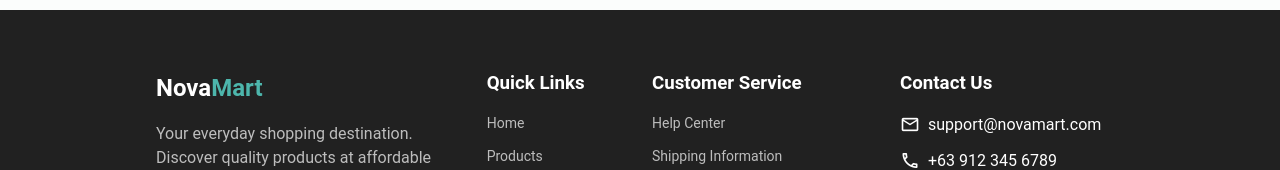
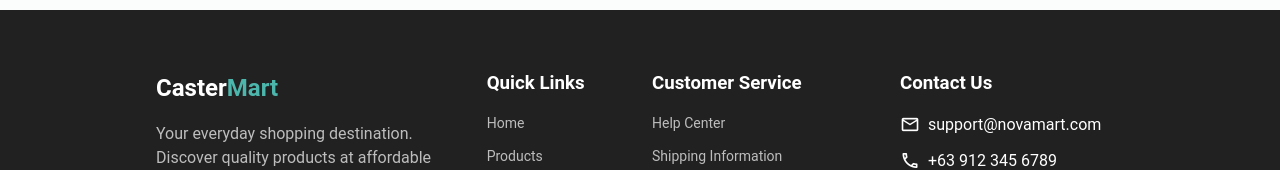
Before and after one commit to jcasterroy-ctrl/jcasterroy, a Nuxt app in the folder jcaster/: page / in a window 1280 px wide. Shown: the part 2217-2387 px from the top of the page. Built offline with nearby package versions, Linux system fonts and the light colour scheme; no server answers.

Commit message:
Update index.vue

```diff
--- a/jcaster/app/pages/index.vue
+++ b/jcaster/app/pages/index.vue
@@ -484,7 +484,7 @@
           <!-- Brand -->
           <v-col cols="12" md="4">
             <h2 class="text-h5 font-weight-bold mb-3">
-              Nova<span class="text-teal-lighten-2">Mart</span>
+              Caster<span class="text-teal-lighten-2">Mart</span>
             </h2>
 
             <p class="text-grey-lighten-1 text-body-2 mb-4">
```
